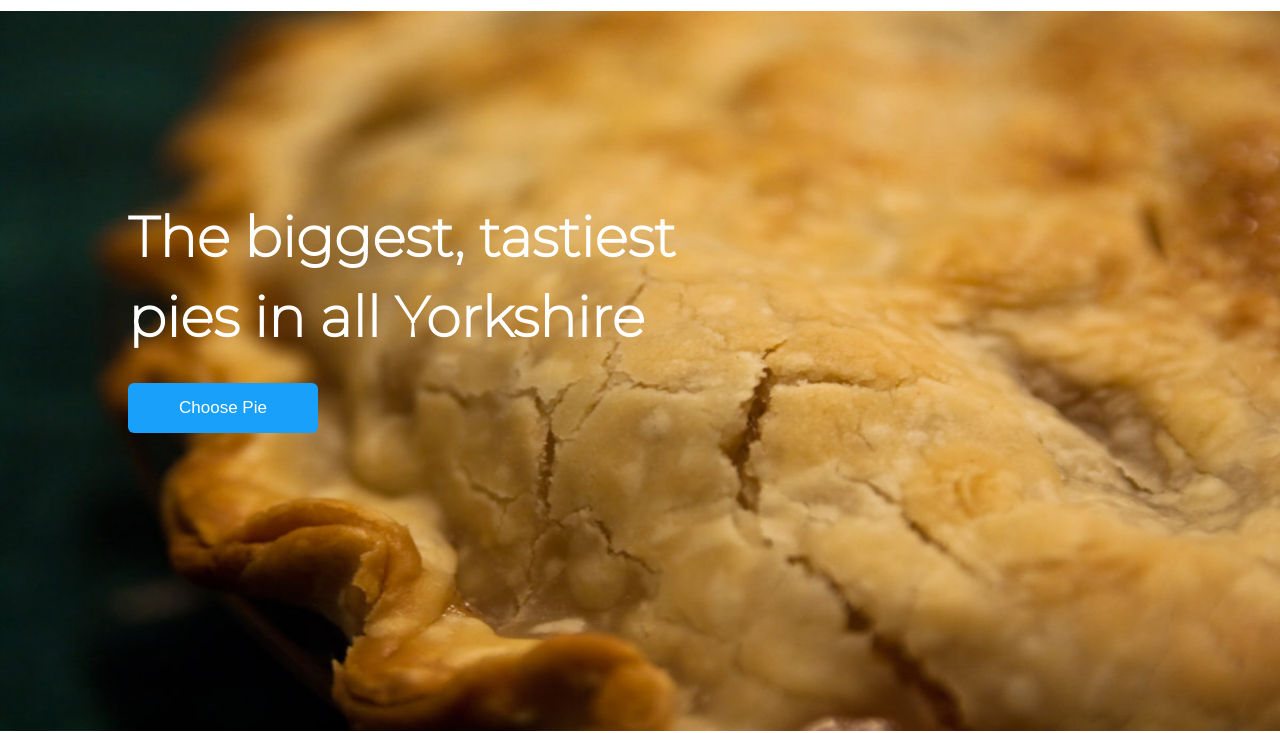
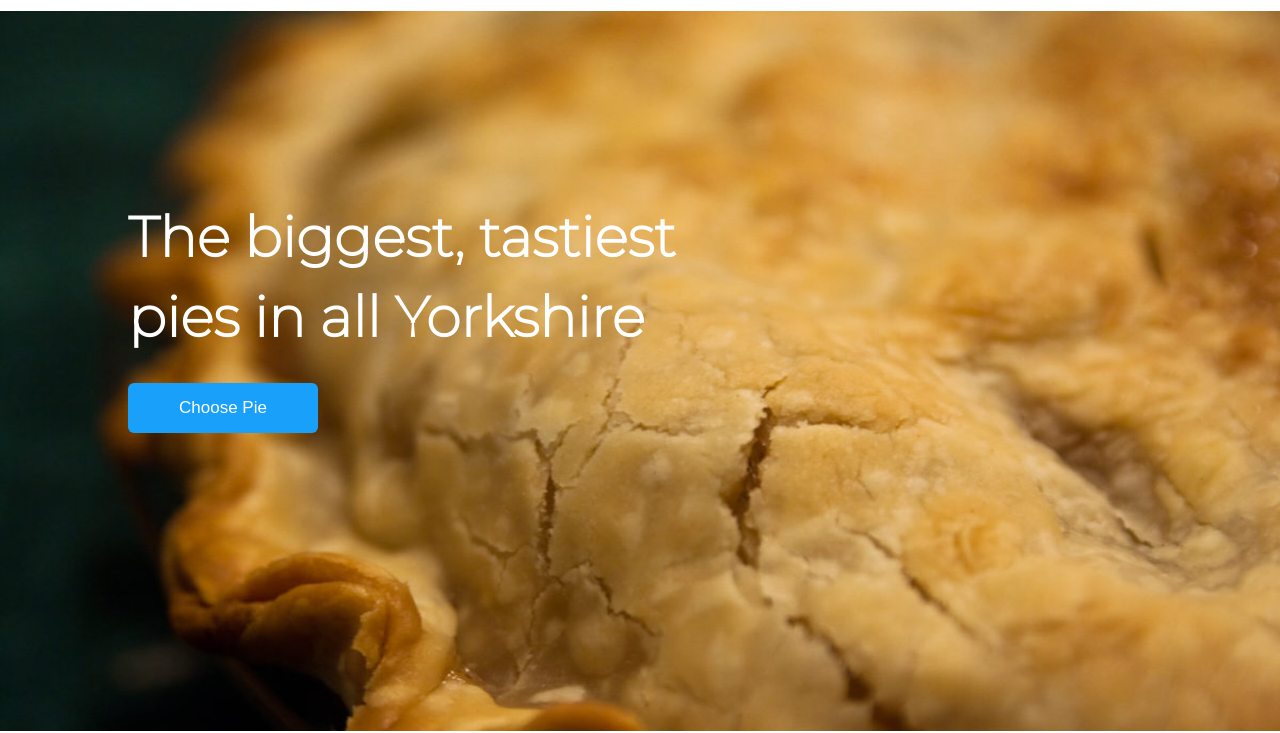
Before and after one commit to MatthewGarner/restaurant-page, a plain HTML site: page index.html in a window 1280 px wide. Shown: the part 89-822 px from the top of the page. Drawn offline with Linux system fonts and the light colour scheme; files whose address does not match are found by name.

Commit message:
re-size image

```diff
--- a/styles/global-style.css
+++ b/styles/global-style.css
@@ -117,7 +117,8 @@ ul {
 
 #hero-area {
     background-image: url('./imgs/hero-image.jpg');
-    background-size: 100% 100%;
+    background-repeat: no-repeat;
+    background-size: 100vw 100vh;
     height: 90vh;
     left: 0;
     right: 0;
```
